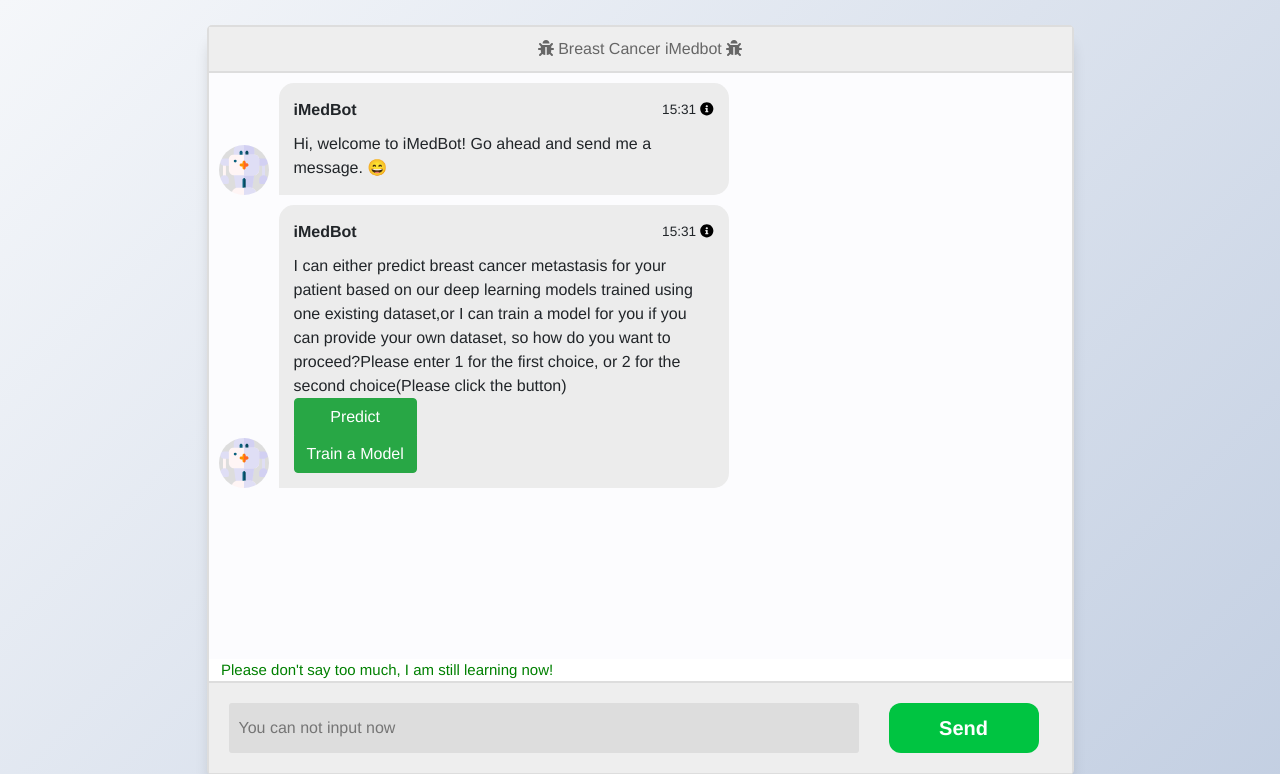
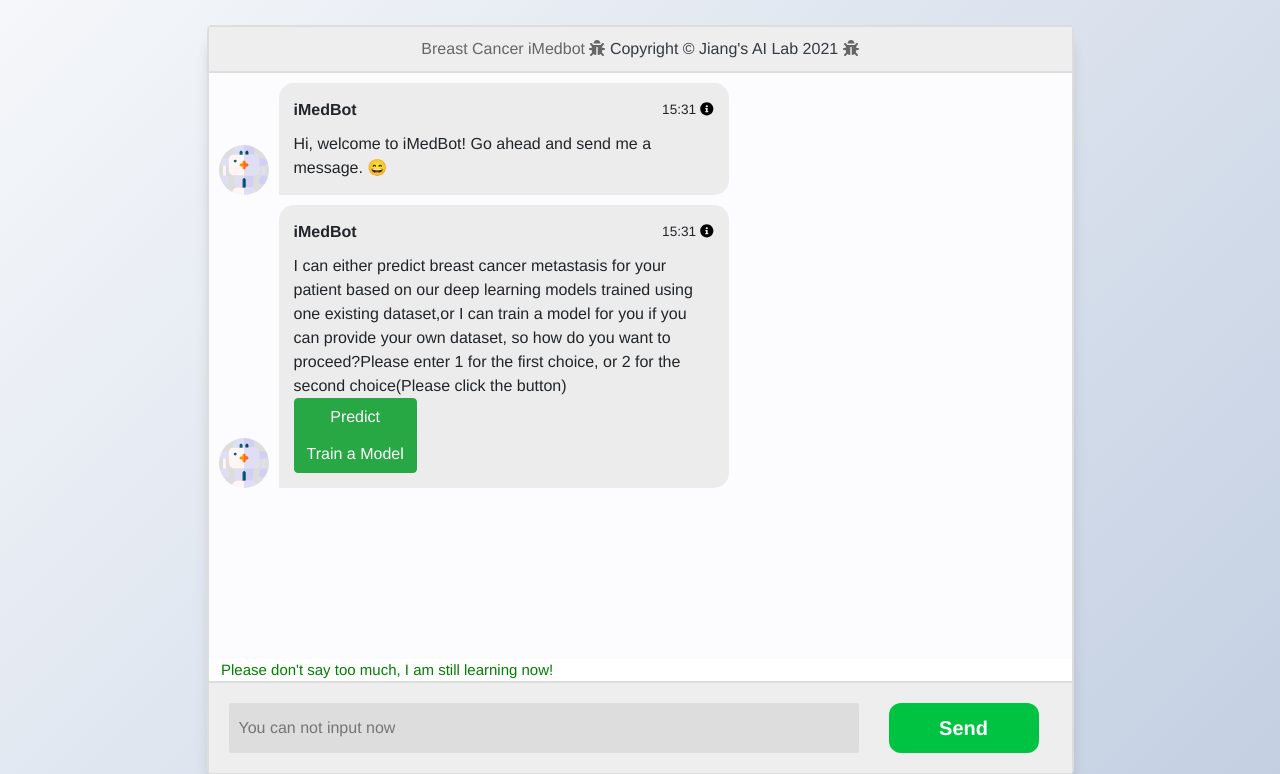
Before and after one commit to XiaJiang-2/iMed, a Flask app: page / in a window 1280 px wide. Shown: the top 774 px of the page. Run offline with Flask 2, Linux system fonts and the light colour scheme; parts of the project's set-up code (start-up, migrations or seed data) failed here and were passed over; some libraries are stand-ins or nearby versions.

Commit message:
Added copyright

```diff
--- a/templates/index.html
+++ b/templates/index.html
@@ -30,7 +30,8 @@
     <header class="msger-header">
       <div class="msger-header-title">
         <div class="modal"></div>
-        <i class="fas fa-bug"></i>  Breast Cancer iMedbot  <i class="fas fa-bug"></i>
+
+          Breast Cancer iMedbot <i class="fas fa-bug"></i> <a class="text-dark" href="https://google.com/">Copyright © Jiang's AI Lab 2021</a>  <i class="fas fa-bug"></i>
       </div>
     </header>
 
@@ -76,6 +77,7 @@
 
 
 
+
 </body>
 {% endblock %}
 
```
